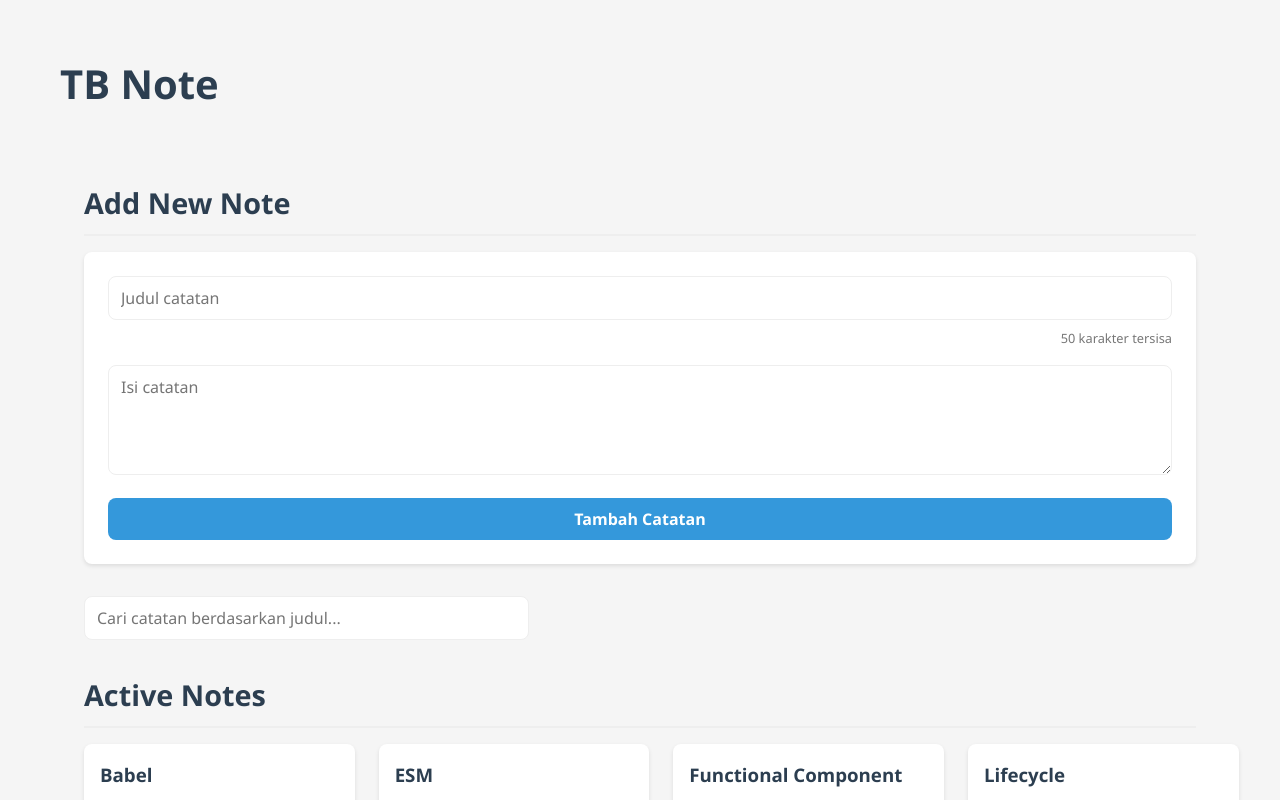
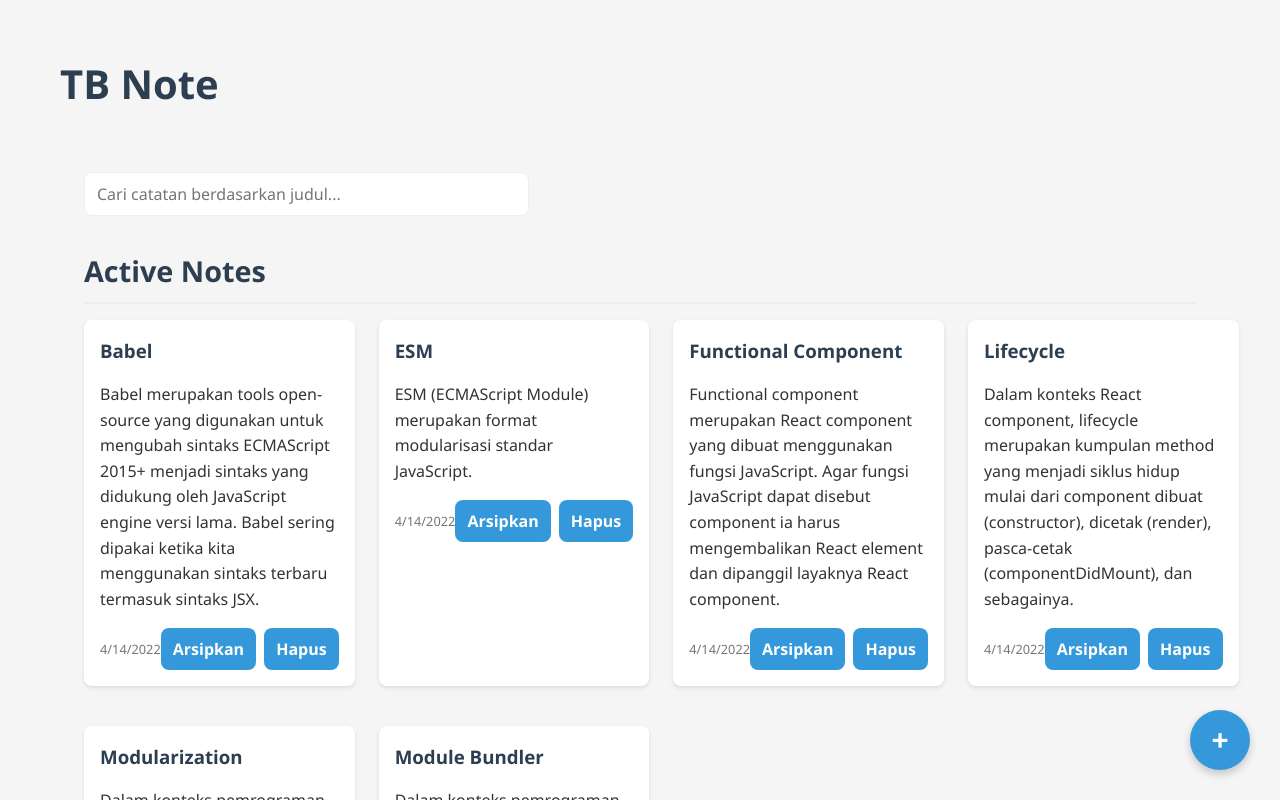
Before and after one commit to arieftb/tb-note-learning, a React (Vite) app: page / in a window 1280 px wide. Shown: the top 800 px of the page. Built offline with nearby package versions, Linux system fonts and the light colour scheme.

Commit message:
feat: [arieftb] Add New Note Page
move the section of add new note from home to a new specific page

```diff
--- a/package.json
+++ b/package.json
@@ -1,7 +1,7 @@
 {
   "name": "tb-note",
   "private": true,
-  "version": "2.1.0-alpha",
+  "version": "2.1.0-alpha.1",
   "type": "module",
   "scripts": {
     "dev": "vite",
--- a/src/App.jsx
+++ b/src/App.jsx
@@ -1,6 +1,7 @@
 import { Link, Route, Routes } from 'react-router-dom';
 import { NotesPage } from './presentation/pages/NotesPage';
 import { DetailPage } from './presentation/pages/DetailPage';
+import { NewNotePage } from './presentation/pages/NewNotePage';
 
 function App () {
   return (
@@ -11,6 +12,7 @@ function App () {
       <main>
         <Routes>
           <Route path="/" element={<NotesPage/>}/>
+          <Route path="/notes/new" element={<NewNotePage/>}/>
           <Route path="/notes/:id" element={<DetailPage/>}/>
         </Routes>
       </main>
--- /dev/null
+++ b/src/presentation/pages/NewNotePage.jsx
@@ -0,0 +1,24 @@
+import { useNavigate } from 'react-router-dom';
+import { NoteForm } from '../molecules/NoteForm';
+import { SubmitNoteUseCase } from '../../domain/usecases/SubmitNoteUseCase.js';
+import noteRepository from '../../domain/repositories/NoteRepositoryInstance';
+
+const submitNoteUseCase = new SubmitNoteUseCase(noteRepository);
+
+export const NewNotePage = () => {
+  const navigate = useNavigate();
+
+  const handleAddNote = (note) => {
+    submitNoteUseCase.execute(note.title, note.body);
+    navigate('/');
+  };
+
+  return (
+    <div className="container">
+      <section className="mb-5">
+        <h2 className="mb-3">Add New Note</h2>
+        <NoteForm onSubmit={handleAddNote}/>
+      </section>
+    </div>
+  );
+};
--- a/src/presentation/pages/NotesPage.jsx
+++ b/src/presentation/pages/NotesPage.jsx
@@ -2,7 +2,6 @@ import { useEffect, useState } from 'react';
 import { NotesLayout } from '../templates/NotesTemplate';
 import { GetArchiveNotesUseCase } from '../../domain/usecases/GetArchiveNotesUseCase.js';
 import { GetNotesUseCase } from '../../domain/usecases/GetNotesUseCase.js';
-import { SubmitNoteUseCase } from '../../domain/usecases/SubmitNoteUseCase.js';
 import { DeleteNoteUseCase } from '../../domain/usecases/DeleteNoteUseCase.js';
 import { SubmitArchiveNoteUseCase } from '../../domain/usecases/SubmitArchiveNoteUseCase.js';
 import { SubmitUnArchiveNoteUseCase } from '../../domain/usecases/SubmitUnArchiveNoteUseCase.js';
@@ -12,7 +11,6 @@ import noteRepository from '../../domain/repositories/NoteRepositoryInstance';
 
 const getNotesUseCase = new GetNotesUseCase(noteRepository);
 const getArchiveNotesUseCae = new GetArchiveNotesUseCase(noteRepository);
-const submitNoteUseCase = new SubmitNoteUseCase(noteRepository);
 const deleteNoteUseCase = new DeleteNoteUseCase(noteRepository);
 const submitArchiveNoteUseCase = new SubmitArchiveNoteUseCase(noteRepository);
 const submitUnArchiveNoteUseCase = new SubmitUnArchiveNoteUseCase(noteRepository);
@@ -45,10 +43,6 @@ export const NotesPage = () => {
     setArchivedNotes(archivedNotes);
   };
 
-  const handleAddNote = (note) => {
-    submitNoteUseCase.execute(note.title, note.body);
-    loadNotes();
-  };
 
   const handleDeleteNote = (id) => {
     deleteNoteUseCase.execute(id);
@@ -76,7 +70,6 @@ export const NotesPage = () => {
       archivedNotes={archivedNotes}
       searchQuery={searchQuery}
       onSearchChange={handleSearchChange}
-      onAddNote={handleAddNote}
       onDeleteNote={handleDeleteNote}
       onToggleArchive={handleToggleArchive}
       onToggleUnArchive={handleToggleUnArchive}
--- a/src/presentation/templates/NotesTemplate.jsx
+++ b/src/presentation/templates/NotesTemplate.jsx
@@ -1,25 +1,19 @@
 import { NoteSearch } from '../molecules/NoteSearch';
-import { NoteForm } from '../molecules/NoteForm';
 import { NoteList } from '../organisms/NoteList';
 import PropTypes from 'prop-types';
+import { Link } from 'react-router-dom';
 
 export const NotesLayout = ({
   activeNotes,
   archivedNotes,
   searchQuery,
   onSearchChange,
-  onAddNote,
   onDeleteNote,
   onToggleArchive,
   onToggleUnArchive,
 }) => {
   return (
     <div className="container">
-      <section className="mb-5">
-        <h2 className="mb-3">Add New Note</h2>
-        <NoteForm onSubmit={onAddNote}/>
-      </section>
-
       <section className="mb-4">
         <NoteSearch value={searchQuery} onChange={onSearchChange}/>
       </section>
@@ -47,6 +41,10 @@ export const NotesLayout = ({
           />
         </div>
       </section>
+
+      <Link to="/notes/new" className="floating-button">
+        <span className="plus-icon">+</span>
+      </Link>
     </div>
   );
 };
@@ -56,7 +54,6 @@ NotesLayout.propTypes = {
   archivedNotes: PropTypes.array.isRequired,
   searchQuery: PropTypes.string.isRequired,
   onSearchChange: PropTypes.func.isRequired,
-  onAddNote: PropTypes.func.isRequired,
   onDeleteNote: PropTypes.func.isRequired,
   onToggleArchive: PropTypes.func.isRequired,
   onToggleUnArchive: PropTypes.func.isRequired,
--- a/src/styles/components.css
+++ b/src/styles/components.css
@@ -150,3 +150,32 @@ button:disabled {
   background-color: #95a5a6;
   cursor: not-allowed;
 }
+
+/* Floating Button */
+.floating-button {
+    position: fixed;
+    bottom: 30px;
+    right: 30px;
+    width: 60px;
+    height: 60px;
+    background-color: var(--color-secondary);
+    color: white;
+    border-radius: 50%;
+    display: flex;
+    justify-content: center;
+    align-items: center;
+    box-shadow: 0 4px 8px rgba(0, 0, 0, 0.2);
+    text-decoration: none;
+    transition: background-color 0.2s, transform 0.2s;
+    z-index: 1000;
+}
+
+.floating-button:hover {
+    background-color: #2980b9;
+    transform: scale(1.05);
+}
+
+.plus-icon {
+    font-size: 30px;
+    font-weight: bold;
+}
```
Also changed, not shown: 2 other files (tests, documents, lock files or other folders).
